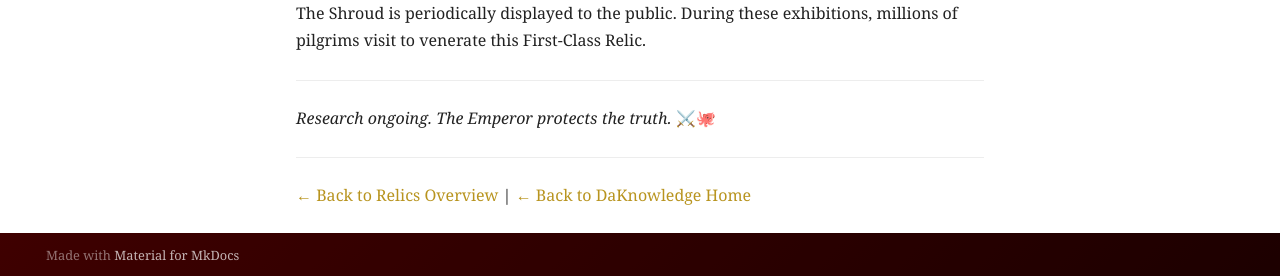
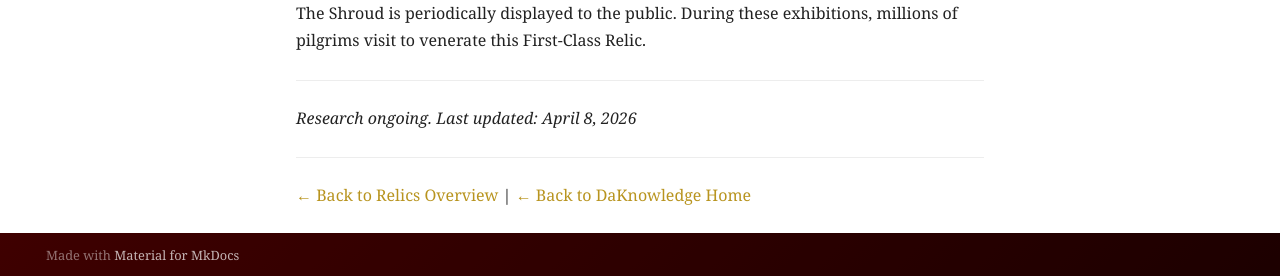
Before and after one commit to BelongaRobert/DaKnowledge, an MkDocs documentation site: the page built from website/docs/relics/shroud-of-turin.md, in a window 1280 px wide and 900 px high, scrolled down 895 px. Shown: the part 621-897 px from the top of the window. Built offline with MkDocs 1.6.1 and Material for MkDocs 9.7.7, drawn with Linux system fonts in a browser that asks for light colours; some web fonts are replaced.

Commit message:
Remove Warhammer 40K references - keep professional tone

```diff
--- a/website/docs/relics/shroud-of-turin.md
+++ b/website/docs/relics/shroud-of-turin.md
@@ -49,7 +49,7 @@ The Shroud is periodically displayed to the public. During these exhibitions, mi
 
 ---
 
-*Research ongoing. The Emperor protects the truth.* ⚔️🐙
+*Research ongoing. Last updated: April 8, 2026*
 
 ---
 
```
